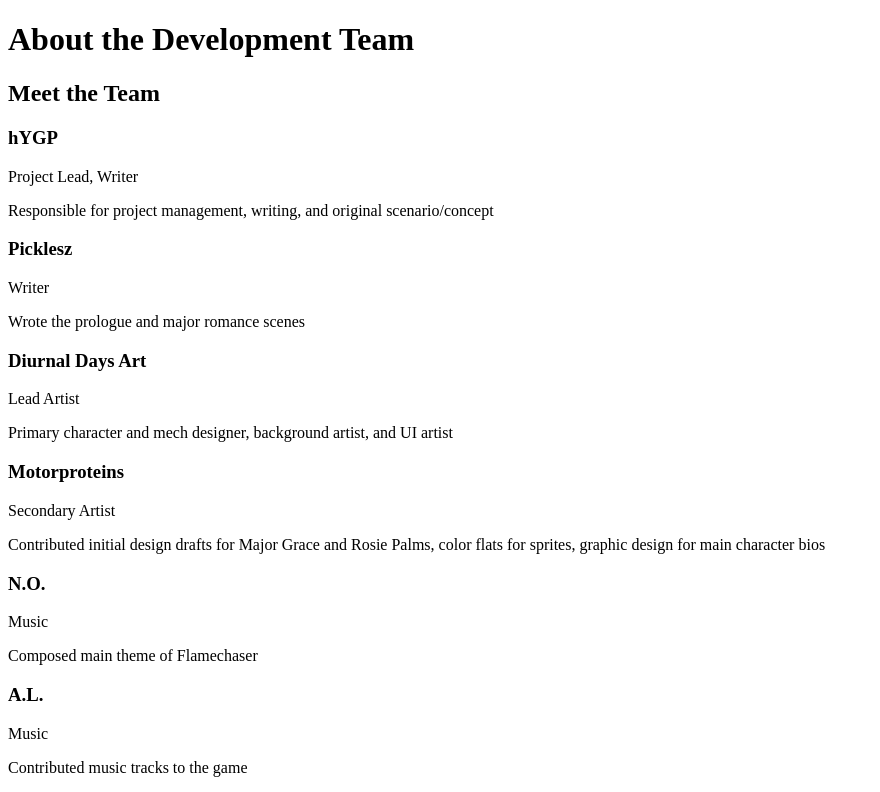
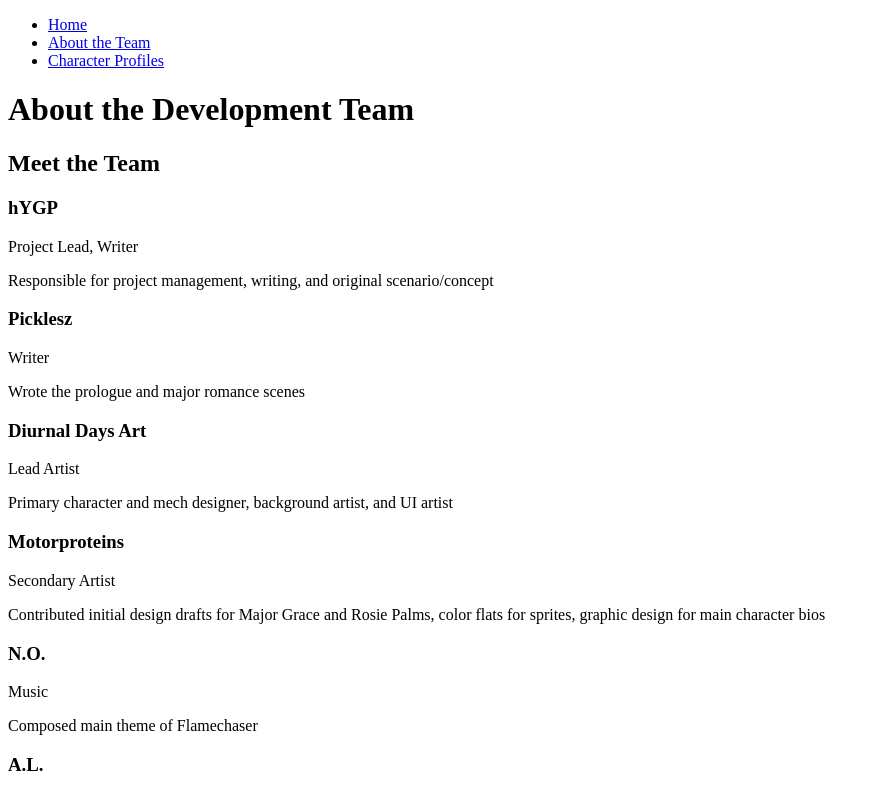
Before and after one commit to DiurnalDays/flamechaserwebsite, a plain HTML site: page team.html in a window 1280 px wide. Shown: the top 792 px of the page, without its empty margins (0-880 px from the left). Drawn offline with Linux system fonts and the light colour scheme.

Commit message:
Update team.html

```diff
--- a/team.html
+++ b/team.html
@@ -2,6 +2,15 @@
 <html>
 <head>
   <title>About the Team</title>
+  <nav>
+    <ul>
+      <li><a href="index.html">Home</a></li>
+
+      <li><a href="team.html">About the Team</a></li>
+
+      <li><a href="characters.html">Character Profiles</a></li>
+    </ul>
+  </nav>
 </head>
 
 <body>
```
